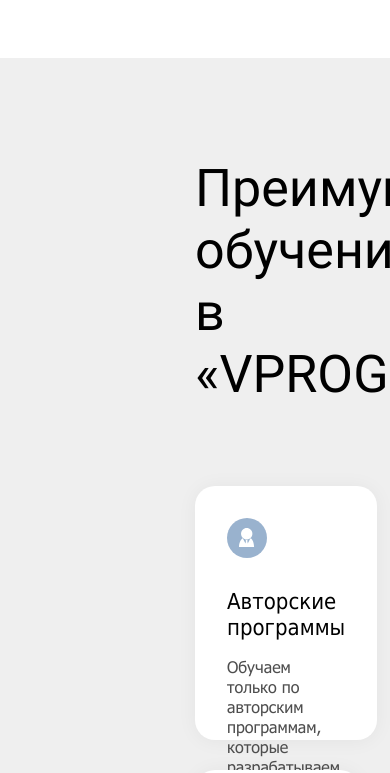
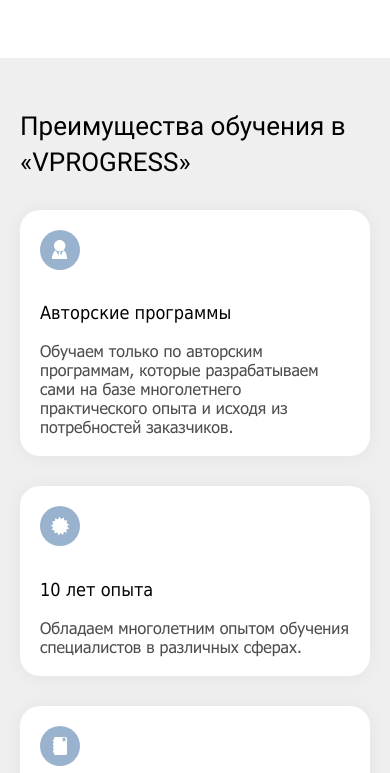
Before and after one commit to stdkvb/vprogress, a React (Create React App) app: page / in a window 390 px wide. Shown: the part 2896-3669 px from the top of the page. Built offline with nearby package versions, Linux system fonts and the light colour scheme.

Commit message:
add adaptive block Benefits

```diff
--- a/src/blocks/benefits/__card-description/benefits__card-description.css
+++ b/src/blocks/benefits/__card-description/benefits__card-description.css
@@ -2,4 +2,12 @@
     font-size: 16px;
     line-height: 20px;
     color: #4E4E4E;
+    margin: 0;
 }
+
+@media screen and (max-width: 900px) {
+    .benefits__card-description {
+        font-size: 16px;
+        line-height: 19px;
+    }
+}
--- a/src/blocks/benefits/__card-title/benefits__card-title.css
+++ b/src/blocks/benefits/__card-title/benefits__card-title.css
@@ -1,6 +1,13 @@
 .benefits__card-title {
     font-weight: 500;
-    margin: 28px 0 0 0;
+    margin: 28px 0 16px 0;
     font-size: 22px;
     line-height: 26px;
 }
+
+@media screen and (max-width: 900px) {
+    .benefits__card-title {
+        font-size: 18px;
+        line-height: 24px;
+    }
+}
--- a/src/blocks/benefits/__card/benefits__card.css
+++ b/src/blocks/benefits/__card/benefits__card.css
@@ -1,8 +1,14 @@
 .benefits__card {
     width: 346px;
-    height: 190px;
     background-color: #FFFFFF;
     box-shadow: 0px 1px 20px rgba(0, 0, 0, 0.05);
     border-radius: 20px;
     padding: 32px;
 }
+
+@media screen and (max-width: 900px) {
+    .benefits__card {
+        width: 330px;
+        padding: 20px;
+    }
+}
--- a/src/blocks/benefits/__container/benefits__container.css
+++ b/src/blocks/benefits/__container/benefits__container.css
@@ -1,7 +1,20 @@
 .benefits__container {
-    width: calc(100% - 630px);
+    width: 1290px;
     margin: 80px auto 0 auto;
     display: flex;
     gap: 30px;
     flex-wrap: wrap;
 }
+
+@media screen and (max-width: 1300px) {
+    .benefits__container {
+        width: 850px;
+    }
+}
+
+@media screen and (max-width: 900px) {
+    .benefits__container {
+        width: 350px;
+        margin-top: 30px;
+    }
+}
--- a/src/blocks/benefits/__title/benefits__title.css
+++ b/src/blocks/benefits/__title/benefits__title.css
@@ -1,8 +1,23 @@
 .benefits__title {
-    width: calc(100% - 630px);
+    width: 1290px;
     margin: 0 auto 0 auto;
     font-family: 'Roboto';
     font-weight: 400;
     font-size: 52px;
     line-height: 62px;
+    align-self: flex-start;
 }
+
+@media screen and (max-width: 1300px) {
+    .benefits__title {
+        width: 850px;
+    }
+}
+
+@media screen and (max-width: 900px) {
+    .benefits__title {
+        font-size: 26px;
+        line-height: 36px;
+        width: 350px;
+    }
+}
--- a/src/blocks/benefits/benefits.css
+++ b/src/blocks/benefits/benefits.css
@@ -1,5 +1,12 @@
 .benefits {
     background: #EFEFEF;
-    padding-top: 100px;
-    padding-bottom: 120px;
+    display: flex;
+    flex-direction: column;
+    padding: 100px 0 120px 0;
 }
+
+@media screen and (max-width: 900px) {
+    .benefits {
+        padding: 50px 0 60px 0;
+    }
+}
```
